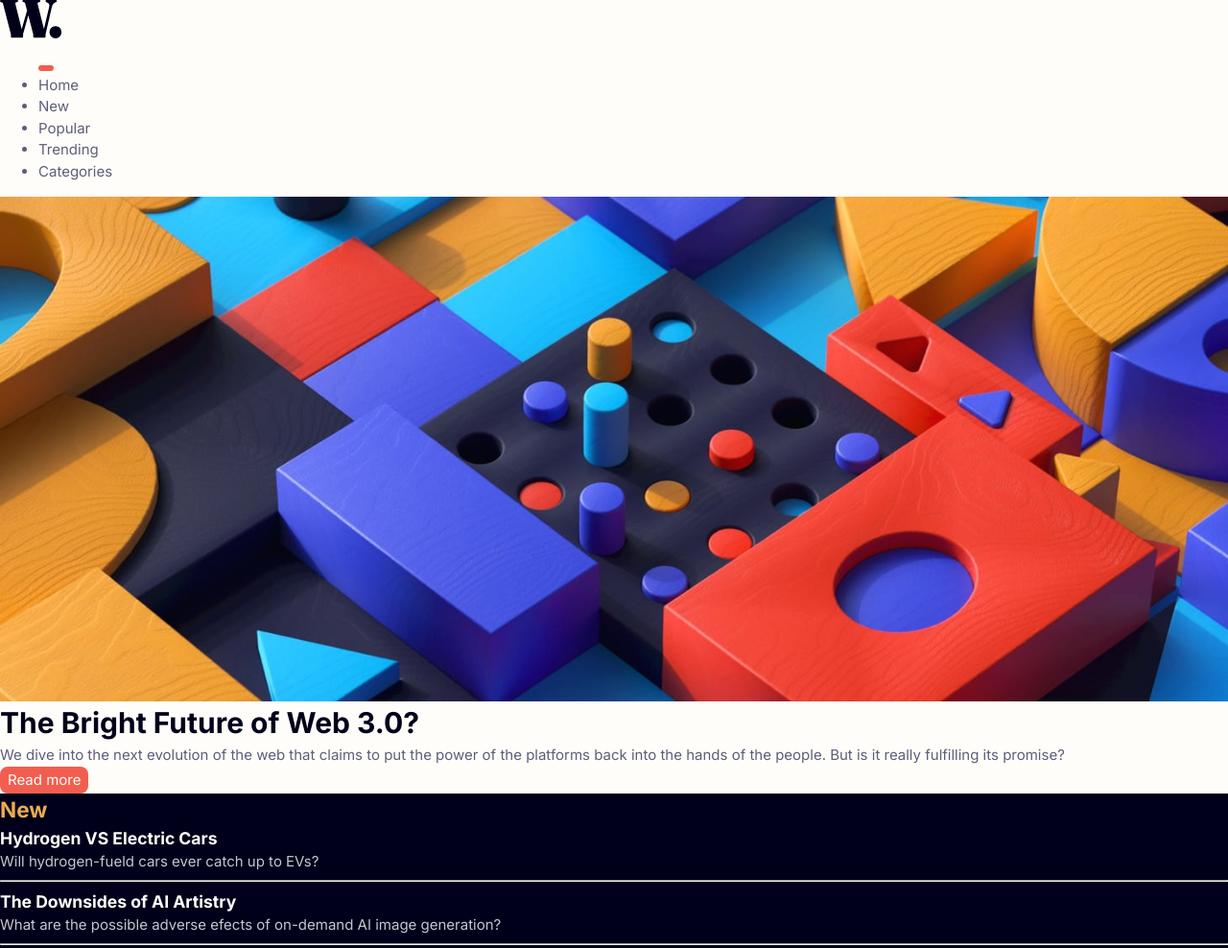
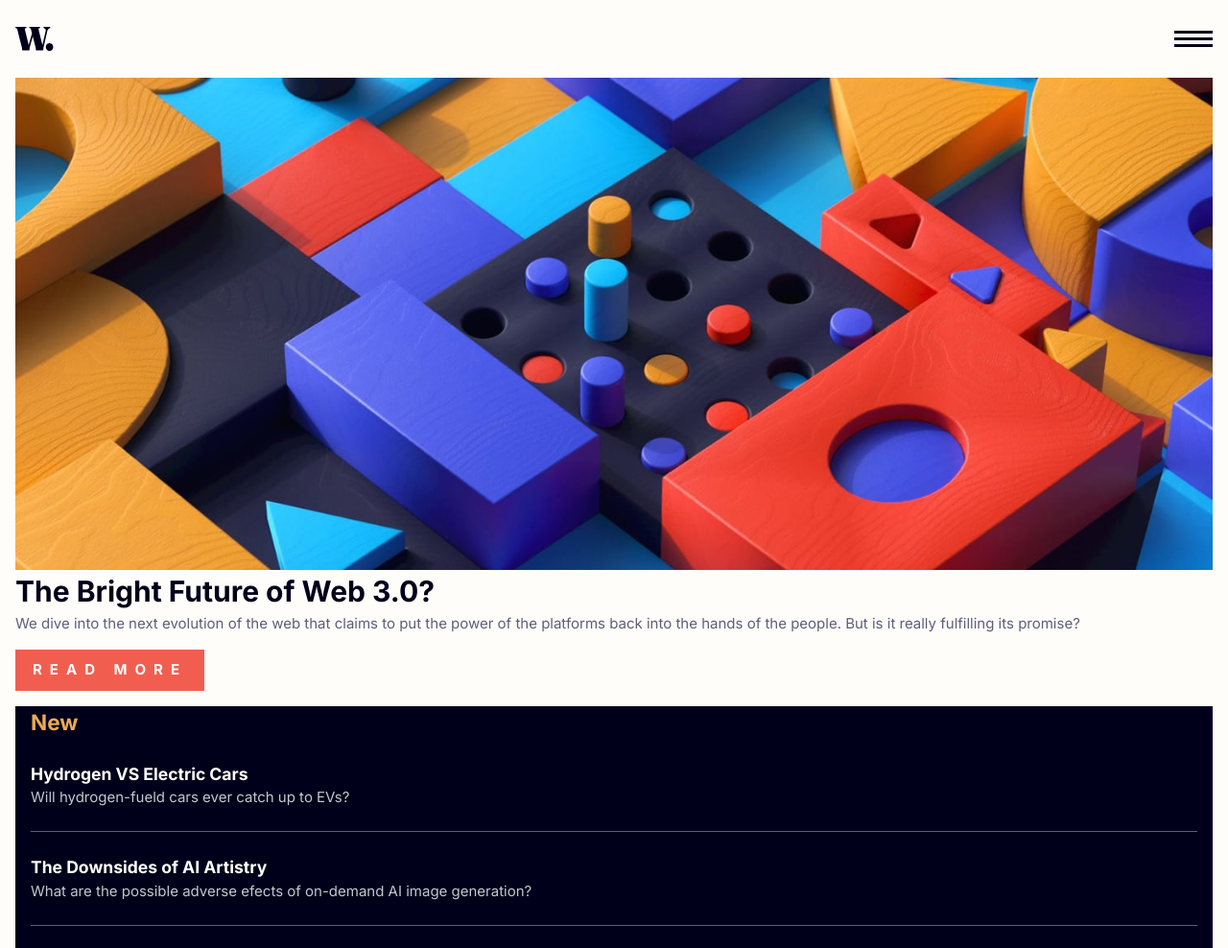
Before and after one commit to beanarine/fem-news-homepage, a website built with Vite: page index.html in a window 1280 px wide. Shown: the top 988 px of the page at 96% size. Built offline with nearby package versions, Linux system fonts and the light colour scheme.

Commit message:
Borders and margins

```diff
--- a/index.html
+++ b/index.html
@@ -21,8 +21,10 @@
           <a href="#"><img src="images/logo.svg" alt="logo" /></a>
         </div>
         <nav class="navbar">
+          <button class="menu mobile">
+            <img src="./public/images/icon-menu.svg" alt="Mobile menu button" />
+          </button>
           <ul>
-            <button class="menu mobile"></button>
             <li><a href="#">Home</a></li>
             <li><a href="#">New</a></li>
             <li><a href="#">Popular</a></li>
@@ -54,7 +56,6 @@
             <p>Will hydrogen-fueld cars ever catch up to EVs?</p>
           </a>
         </div>
-        <hr />
 
         <div role="listitem">
           <a href="#">
@@ -65,7 +66,7 @@
             </p>
           </a>
         </div>
-        <hr />
+
         <div role="listitem">
           <a href="#">
             <h3>Is VC Funding Drying Up?</h3>
--- a/style.css
+++ b/style.css
@@ -15,7 +15,9 @@ p,
 figure,
 blockquote,
 dl,
-dd {
+dd,
+ul,
+ol {
   margin: 0;
 }
 
@@ -110,6 +112,7 @@ body {
   font-size: var(--fs-500);
   font-family: var(--ff-main);
   font-weight: 400;
+  margin: 0 1rem;
 }
 
 h1 {
@@ -129,8 +132,21 @@ button {
   color: var(--lm-button-text-color);
 
   border-style: solid;
-  border-radius: 0.5rem;
   border-color: var(--lm-button-background-color);
+
+  text-transform: uppercase;
+  font-weight: 700;
+  letter-spacing: 0.5rem;
+  word-spacing: 0;
+
+  margin: 1rem 0;
+  padding: 0.5rem 1rem;
+
+  cursor: pointer;
+}
+
+.menu {
+  padding: 0;
 }
 
 .accent {
@@ -150,13 +166,57 @@ button {
   color: var(--dm-h3-color);
 }
 
+.accent > * {
+  margin: 0 1rem;
+}
+
+.accent div {
+  padding: 1.5rem 0;
+  border-bottom-style: solid;
+  border-bottom-width: 1px;
+  border-bottom-color: var(--neutral-600);
+}
+
 a {
   text-decoration: none;
   color: inherit;
 }
 
+header {
+  display: grid;
+  grid-template-columns: repeat(2, 1fr);
+  align-items: center;
+  margin: 1rem 0;
+}
+
+nav {
+  display: grid;
+  justify-items: right;
+}
+
+.logo,
+.menu {
+  width: 2.5rem;
+}
+
+.navbar button {
+  background: none;
+  border: none;
+  color: var(--lm-h1-color);
+}
+
+.navbar ul li {
+  display: none;
+}
+
 .hero {
   display: none;
+}
+
+.popular article a {
+  display: grid;
+  grid-template-columns: repeat(2, 1fr);
+  grid-gap: 1rem;
 }
 
 @media (min-width: 686px) {
```
